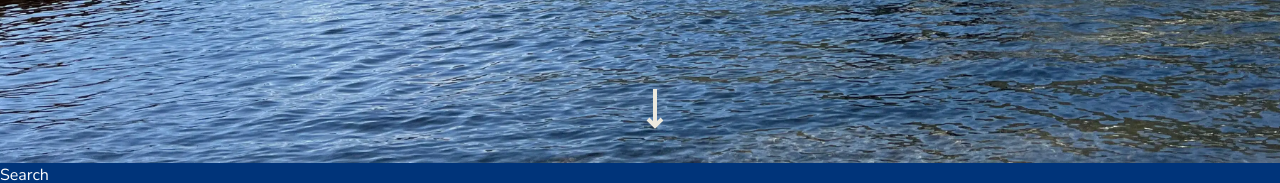
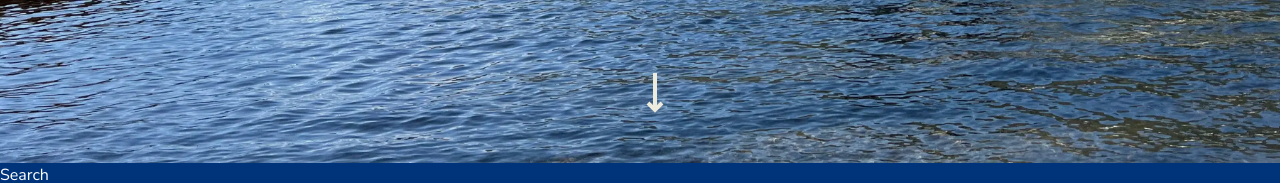
Before and after one commit to RozaliiaRusskikh/ocean-buddies, a Next.js app: page / in a window 1280 px wide. Shown: the part 661-844 px from the top of the page. Built offline with nearby package versions, Linux system fonts and the light colour scheme.

Commit message:
Fix margin

```diff
--- a/components/Hero.tsx
+++ b/components/Hero.tsx
@@ -28,7 +28,7 @@ export const Hero: React.FC<HeroProps> = ({
   useEffect(() => {
     const timeout = setTimeout(() => {
       setAnimateArrow(false);
-    }, 3000);
+    }, 2000);
 
     return () => clearTimeout(timeout);
   }, []);
@@ -57,7 +57,7 @@ export const Hero: React.FC<HeroProps> = ({
         </Button>
       </div>
       <div
-        className={`absolute bottom-0 left-1/2 mb-8 ${
+        className={`absolute bottom-0 left-1/2 mb-12 ${
           animateArrow ? "animate-bounce" : ""
         }`}
       >
```
